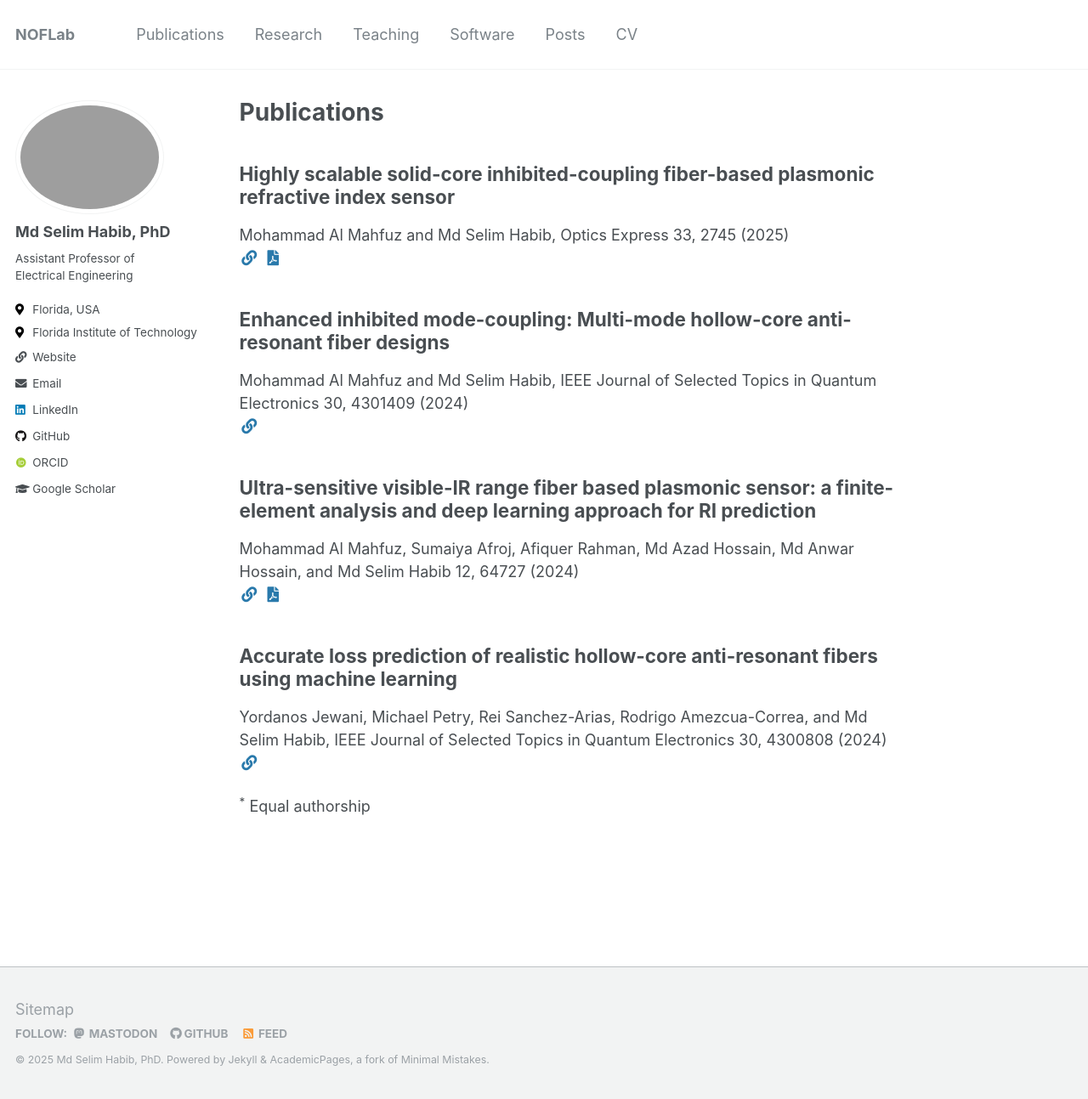
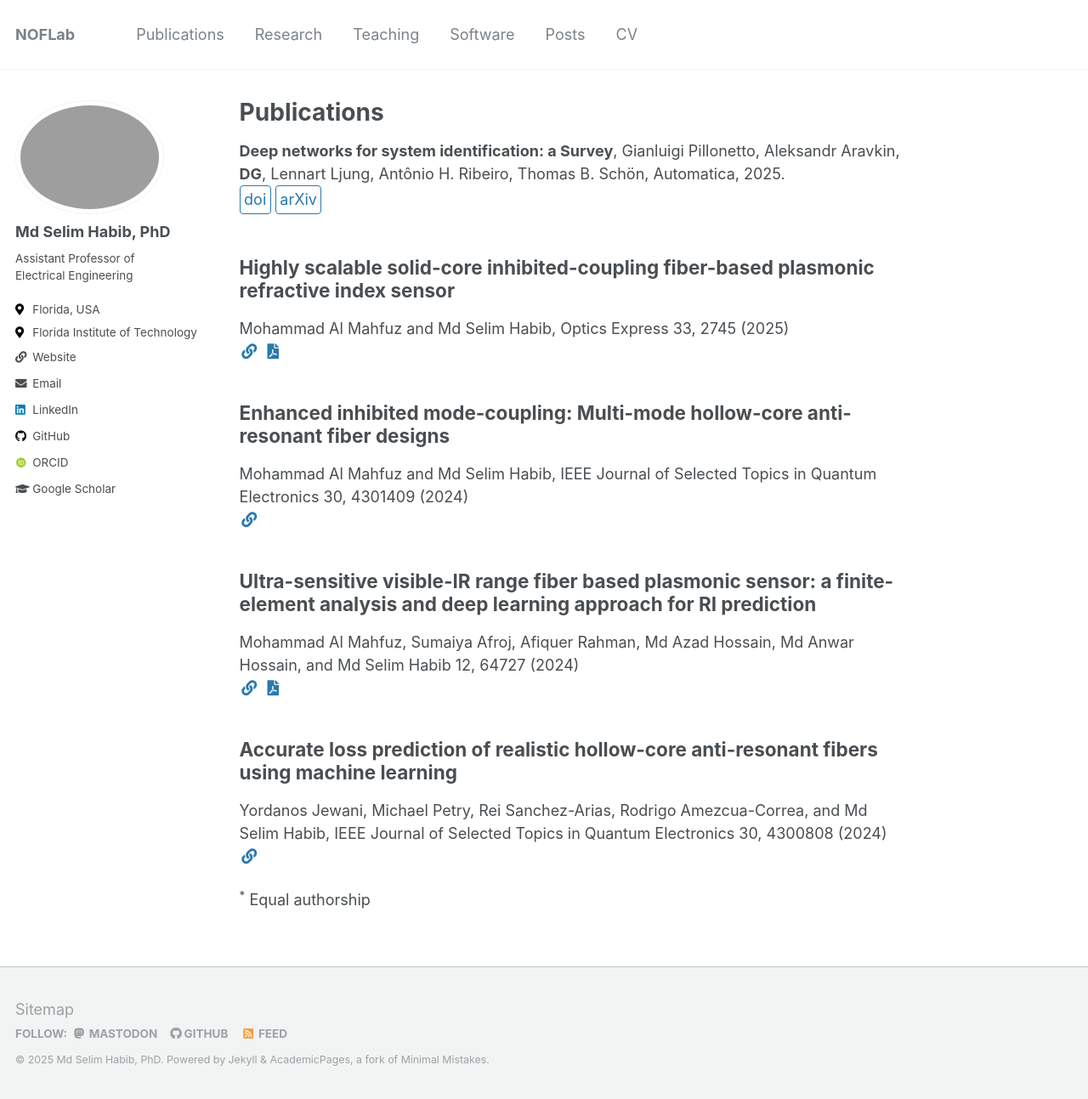
Before and after one commit to mhabib73/NOFLab.github.io, a Jekyll site: the page built from _pages/publications.md, in a window 1280 px wide and 1293 px high. Shown: the whole window at 85% size. Built offline with Jekyll 4.4.1, drawn with Linux system fonts in a browser that asks for light colours; some web fonts are replaced.

Commit message:
Update publications.md
Signed-off-by: Md Selim Habib <selim041073@gmail.com>

```diff
--- a/_pages/publications.md
+++ b/_pages/publications.md
@@ -4,6 +4,12 @@ title: "Publications"
 permalink: /publications/
 author_profile: true
 ---
+
+**Deep networks for system identification: a Survey**,
+Gianluigi Pillonetto, Aleksandr Aravkin, **DG**, Lennart Ljung, Antônio H. Ribeiro, Thomas B. Schön,
+Automatica, 2025.\
+[doi](https://doi.org/10.1016/j.automatica.2024.111907){: .btn--research}{:target="_blank"}
+[arXiv](https://arxiv.org/abs/2301.12832){: .btn--research}{:target="_blank"}
 
 {% if author.googlescholar %}
   You can also find my articles on <u><a href="{{author.googlescholar}}">my Google Scholar profile</a>.</u>
```
